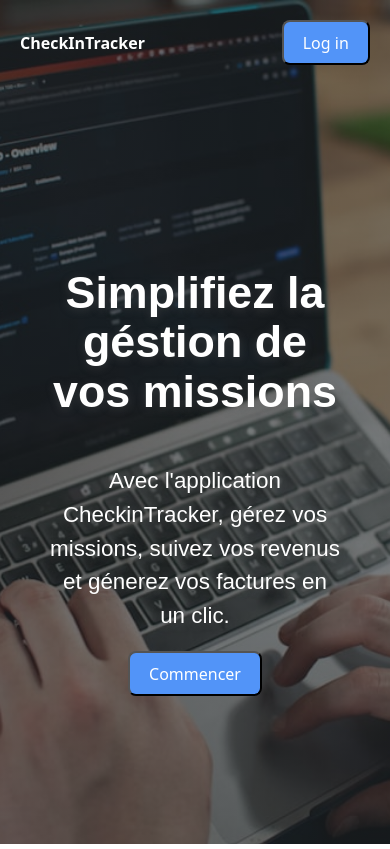
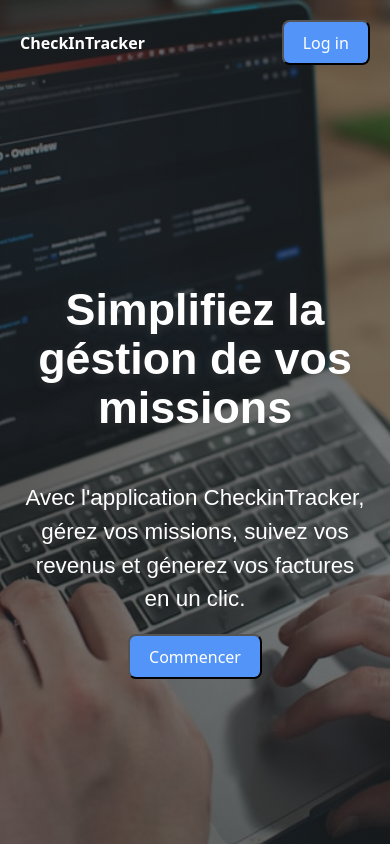
Before and after one commit to vladtsk/checkintracker, a React (Vite) app: page / in a window 390 px wide. Built offline with nearby package versions, Linux system fonts and the light colour scheme; no server answers; the database is empty.

Commit message:
Changing the homepage padding

```diff
--- a/src/pages/Homepage.module.css
+++ b/src/pages/Homepage.module.css
@@ -62,7 +62,7 @@
 
 @media (max-width: 600px) {
   .mainSection {
-    padding: 1.5rem 3rem;
+    padding: 1.5rem 1.5rem;
   }
 
   h1 {
```
